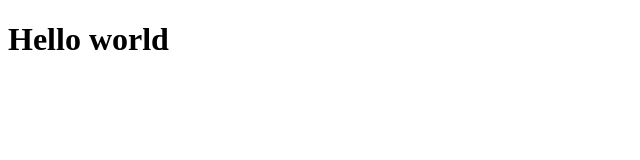
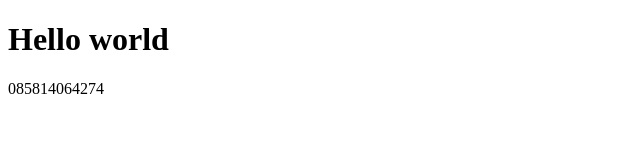
Before and after one commit to khaerulroh25/CodingCamp-061025-Muhammad_Khaerul_Rohman, a plain HTML site: page contact.html in a window 1280 px wide. Shown: the whole page, without its empty margins (0-640 px from the left). Drawn offline with Linux system fonts and the light colour scheme.

Commit message:
mengubah file contact.html

```diff
--- a/contact.html
+++ b/contact.html
@@ -5,5 +5,6 @@
   </head>
   <body>
     <h1>Hello world</h1>
+    <p>085814064274</p>
   </body>
 </html>
```
